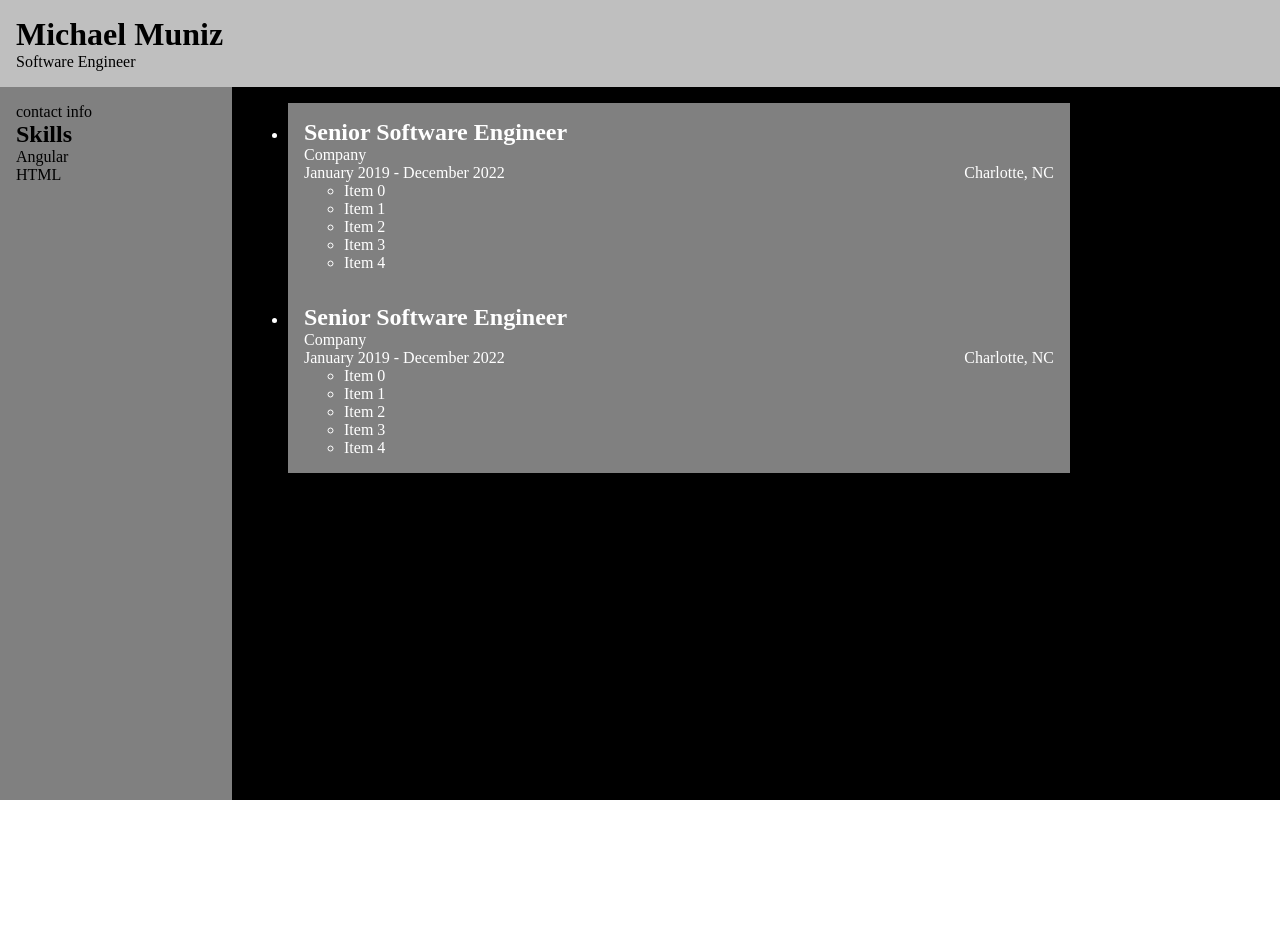
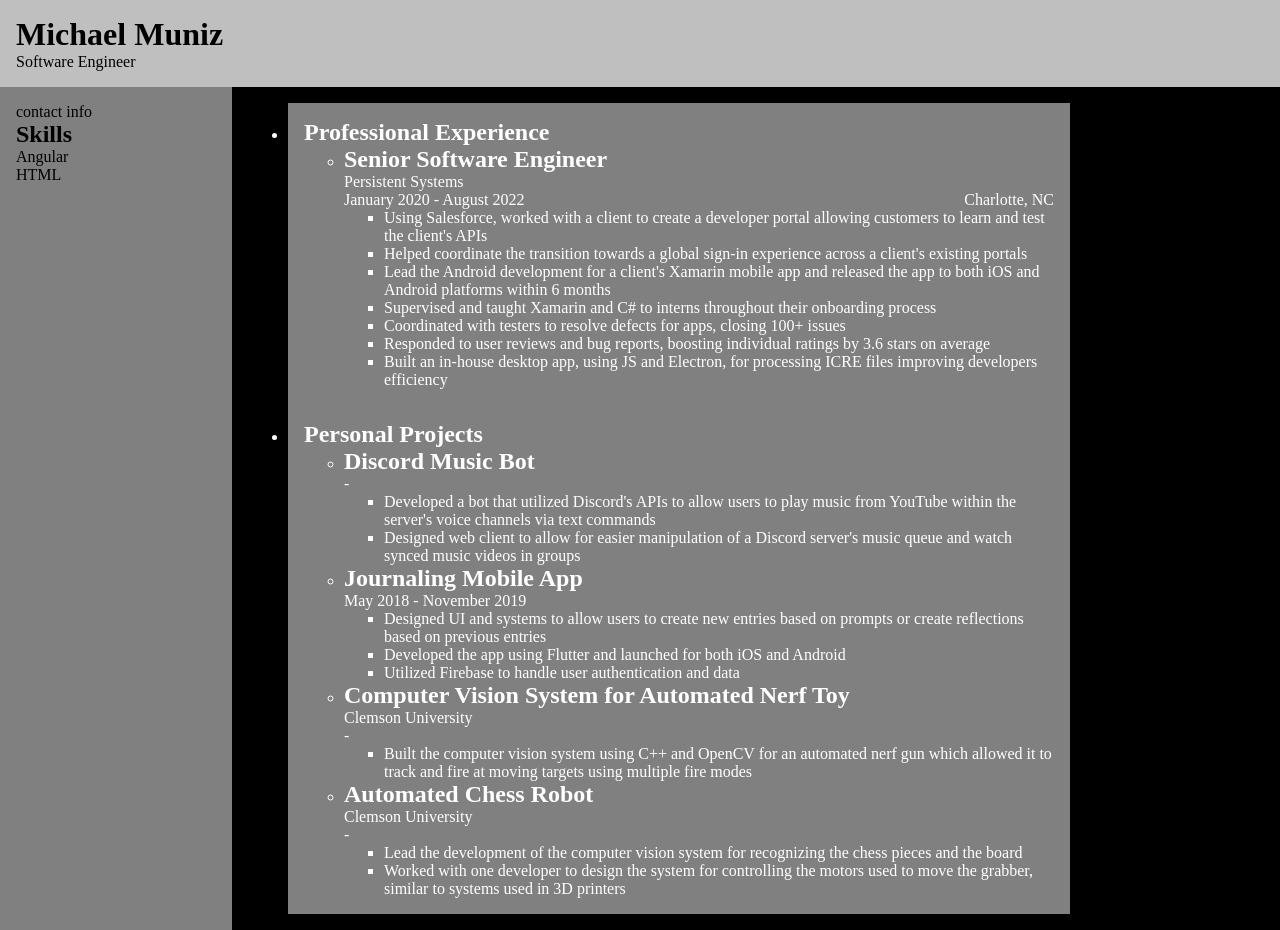
Before and after one commit to mcm218/resume-website, an Angular app: page / in a window 1280 px wide. Before the commit the page ends 800 px from the top, so only its background shows below. Built offline with nearby package versions, Linux system fonts and the light colour scheme.

Commit message:
fix models and experience list

```diff
--- a/src/app/app.component.html
+++ b/src/app/app.component.html
@@ -9,7 +9,7 @@
             <ul>
                 <li *ngFor="let item of this.experienceList">
                     <app-experience-list
-                        [role]="item.role"
+                        [role]="item"
                     >
                     </app-experience-list>
                 </li>
--- a/src/app/app.component.ts
+++ b/src/app/app.component.ts
@@ -1,5 +1,6 @@
 import { Component } from '@angular/core';
 import JsonData from '../assets/me.json';
+import { Role } from './models/role';
 
 @Component({
   selector: 'app-root',
@@ -8,5 +9,5 @@ import JsonData from '../assets/me.json';
 })
 export class AppComponent {
   title = 'Resume';
-  experienceList: Array <any> = JsonData.experience;
+  experienceList: Array <Role> = JsonData.experience;
 }
--- a/src/app/experience-card/experience-card.component.html
+++ b/src/app/experience-card/experience-card.component.html
@@ -1 +1,9 @@
-<p>{{ this.item.description }}</p>
+<h2>{{ this.item.role }}</h2>
+<p>{{ this.item.company }}</p>
+<div>
+    <span>{{ this.item.startDate }} - {{ this.item.endDate }} </span>
+    <span style="float: right;">{{ this.item.location }}</span>
+</div>
+<ul>
+    <li *ngFor="let description of this.item.notes">{{ description }}</li>
+</ul>
--- a/src/app/experience-card/experience-card.component.ts
+++ b/src/app/experience-card/experience-card.component.ts
@@ -8,7 +8,7 @@ import { ExperienceItem } from '../models/experience-item';
 })
 export class ExperienceCardComponent implements OnInit {
 
-  @Input () item: ExperienceItem = new ExperienceItem ("");
+  @Input () item: ExperienceItem = new ExperienceItem ();
 
   constructor() { }
 
--- a/src/app/experience-list/experience-list.component.html
+++ b/src/app/experience-list/experience-list.component.html
@@ -1,12 +1,7 @@
 <section class="experience-list">
-    <h2>{{ role }}</h2>
-    <p>{{ company }}</p>
-    <div>
-        <span>{{ startDate }} - {{ endDate }}</span>
-        <span class="location">{{ locationName }}</span>
-    </div>
+    <h2>{{ role.title }}</h2>
     <ul>
-        <li *ngFor="let item of experienceItems">
+        <li *ngFor="let item of role.experience">
             <app-experience-card [item]="item"></app-experience-card>
         </li>
     </ul>
--- a/src/app/experience-list/experience-list.component.scss
+++ b/src/app/experience-list/experience-list.component.scss
@@ -4,8 +4,4 @@
 	min-width: 400px;
 	max-width: 750px;
 	background-color: rgba(255,255,255,0.5);
-
-	.location {
-		float: right;
-	}
 }
--- a/src/app/experience-list/experience-list.component.ts
+++ b/src/app/experience-list/experience-list.component.ts
@@ -1,6 +1,7 @@
 import { Component, Input, OnInit } from '@angular/core';
 import { ExperienceItem } from '../models/experience-item';
 import { ExperienceCardComponent } from '../experience-card/experience-card.component';
+import { Role } from '../models/role';
 
 @Component({
   selector: 'app-experience-list',
@@ -8,21 +9,11 @@ import { ExperienceCardComponent } from '../experience-card/experience-card.comp
   styleUrls: ['./experience-list.component.scss']
 })
 export class ExperienceListComponent implements OnInit {
-
-  @Input () role: string = 'Role';
-  @Input () company: string = 'Company';
-  @Input ('location') locationName: string = 'Charlotte, NC';
-  @Input ('start-date') startDate: string = 'January 2019';
-  @Input ('end-date') endDate: string = 'December 2022';
-  @Input ('experience-items') experienceItems:  Array <ExperienceItem> = new Array <ExperienceItem> ();
+  @Input () role: Role = new Role ();
 
   constructor() { }
 
   ngOnInit() {
-    this.experienceItems = new Array <ExperienceItem> ();
-    for (let index = 0; index < 5; index++) {
-      this.experienceItems.push (new ExperienceItem (`Item ${index}`));
-    }
   }
 
 }
--- a/src/app/models/experience-item.ts
+++ b/src/app/models/experience-item.ts
@@ -1,7 +1,8 @@
 export class ExperienceItem {
-	description: string = '';
-
-	constructor (desc: string) {
-		this.description = desc;
-	}
+	role: string = '';
+	company: string = '';
+	location: string = '';
+	startDate: string = '';
+	endDate: string = '';
+	notes: Array <string> = new Array <string> ();
 }
--- /dev/null
+++ b/src/app/models/role.ts
@@ -0,0 +1,6 @@
+import { ExperienceItem } from "./experience-item";
+
+export class Role {
+	title: string = '';
+    experience: Array <ExperienceItem> = new Array <ExperienceItem> ();
+}
--- a/src/assets/me.json
+++ b/src/assets/me.json
@@ -1,38 +1,72 @@
 {
 	"experience": [
 	  {
-		"role": "Senior Software Engineer",
-		"company": "Persistent Systems",
-		"location": "Charlotte, NC",
-		"startDate": "January 2022",
-		"endDate": "August 2022",
-		"experienceItems": [
+		"title": "Professional Experience",
+		"experience": [
 		  {
-			"description": "Description 1"
-		  },
-		  {
-			"description": "Description 2"
-		  },
-		  {
-			"description": "Description 3"
+			"role": "Senior Software Engineer",
+			"company": "Persistent Systems",
+			"location": "Charlotte, NC",
+			"startDate": "January 2020",
+			"endDate": "August 2022",
+			"notes": [
+			  "Using Salesforce, worked with a client to create a developer portal allowing customers to learn and test the client's APIs",
+			  "Helped coordinate the transition towards a global sign-in experience across a client's existing portals",
+			  "Lead the Android development for a client's Xamarin mobile app and released the app to both iOS and Android platforms within 6 months",
+			  "Supervised and taught Xamarin and C# to interns throughout their onboarding process",
+			  "Coordinated with testers to resolve defects for apps, closing 100+ issues",
+			  "Responded to user reviews and bug reports, boosting individual ratings by 3.6 stars on average",
+			  "Built an in-house desktop app, using JS and Electron, for processing ICRE files improving developers efficiency"
+			]
 		  }
 		]
 	  },
 	  {
-		"role": "Senior Software Engineer",
-		"company": "Persistent Systems",
-		"location": "Charlotte, NC",
-		"startDate": "January 2022",
-		"endDate": "August 2022",
-		"experienceItems": [
+		"title": "Personal Projects",
+		"experience": [
 		  {
-			"description": "Description 1"
+			"role": "Discord Music Bot",
+			"company": "",
+			"location": "",
+			"startDate": "",
+			"endDate": "",
+			"notes": [
+			  "Developed a bot that utilized Discord's APIs to allow users to play music from YouTube within the server's voice channels via text commands",
+			  "Designed web client to allow for easier manipulation of a Discord server's music queue and watch synced music videos in groups"
+			]
 		  },
 		  {
-			"description": "Description 2"
+			"role": "Journaling Mobile App",
+			"company": "",
+			"location": "",
+			"startDate": "May 2018",
+			"endDate": "November 2019",
+			"notes": [
+			  "Designed UI and systems to allow users to create new entries based on prompts or create reflections based on previous entries",
+			  "Developed the app using Flutter and launched for both iOS and Android",
+			  "Utilized Firebase to handle user authentication and data"
+			]
 		  },
 		  {
-			"description": "Description 3"
+			"role": "Computer Vision System for Automated Nerf Toy",
+			"company": "Clemson University",
+			"location": "",
+			"startDate": "",
+			"endDate": "",
+			"notes": [
+			  "Built the computer vision system using C++ and OpenCV for an automated nerf gun which allowed it to track and fire at moving targets using multiple fire modes"
+			]
+		  },
+		  {
+			"role": "Automated Chess Robot",
+			"company": "Clemson University",
+			"location": "",
+			"startDate": "",
+			"endDate": "",
+			"notes": [
+			  "Lead the development of the computer vision system for recognizing the chess pieces and the board",
+			  "Worked with one developer to design the system for controlling the motors used to move the grabber, similar to systems used in 3D printers"
+			]
 		  }
 		]
 	  }
```
